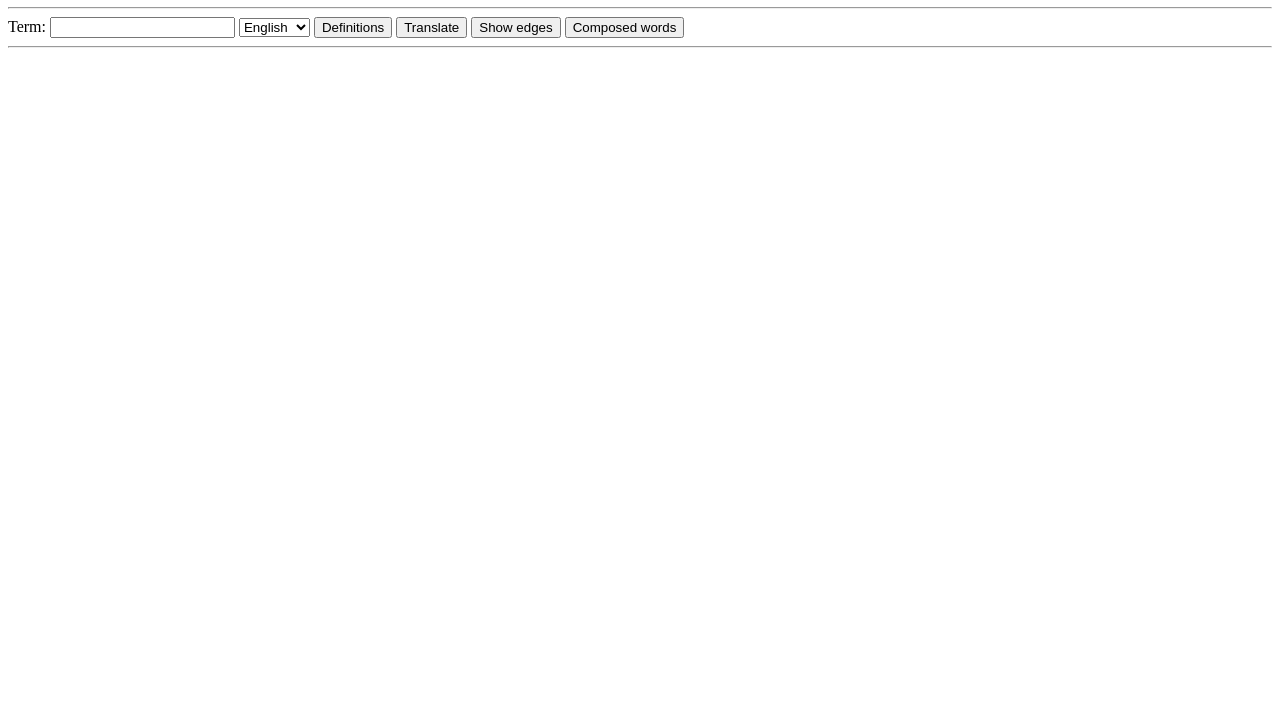
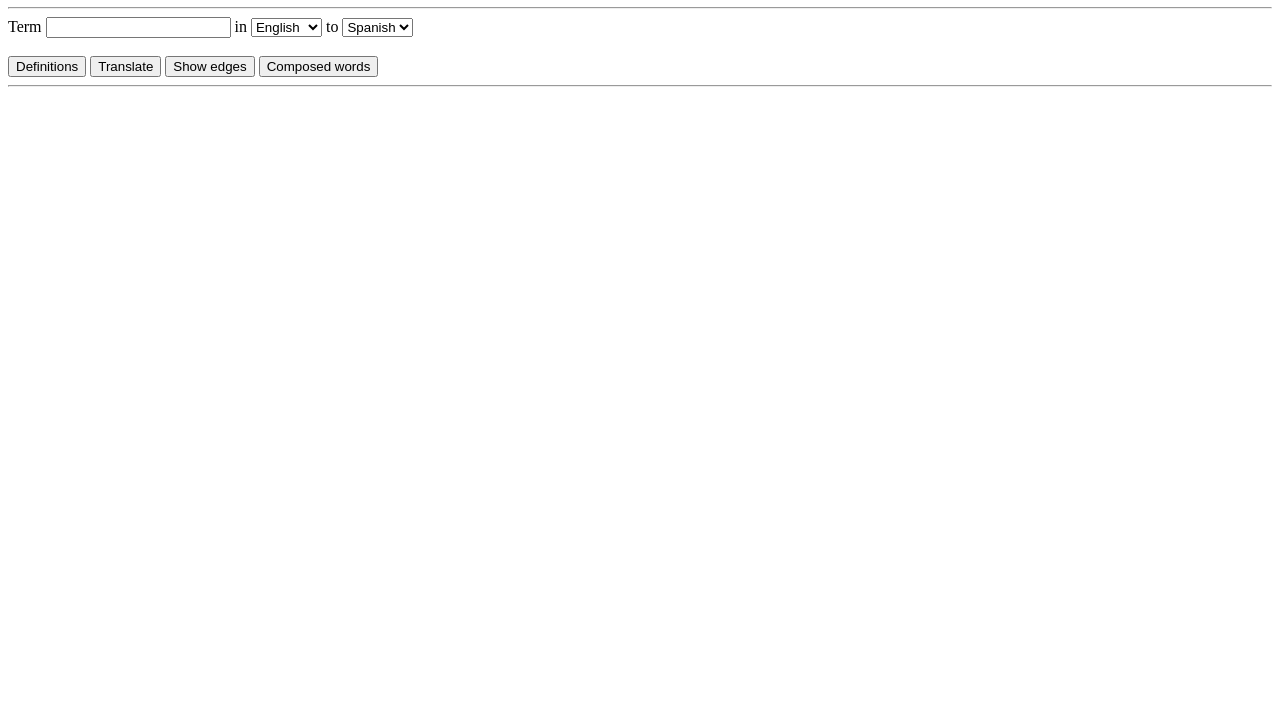
Before and after one commit to abpelegrina/babelnet.js, a plain HTML site: page example.html in a window 1280 px wide. Shown: the part 73-800 px from the top of the page. Drawn offline with nearby package versions, Linux system fonts and the light colour scheme.

Commit message:
Added new language combo box for translations

```diff
--- a/example.html
+++ b/example.html
@@ -10,12 +10,20 @@
 
 <hr />
 
-<label for='term'>Term:<label/>
+<label for='term'>Term <label/>
 <input id='term' name='term' value=''/>
+<label for='lang'> in <label/>
 <select id='lang'>
     <option value='EN'>English</option>
     <option value='ES'>Spanish</option>
 </select>
+<label for='to'> to <label/>
+<select id='to'>
+    <option value='EN'>English</option>
+    <option value='ES' selected='selected'>Spanish</option>
+</select>
+<br>
+<br>
 <button id='search'>Definitions</button>
 <button id='toEnglish'>Translate</button>
 <button id='edges'>Show edges</button>
```
